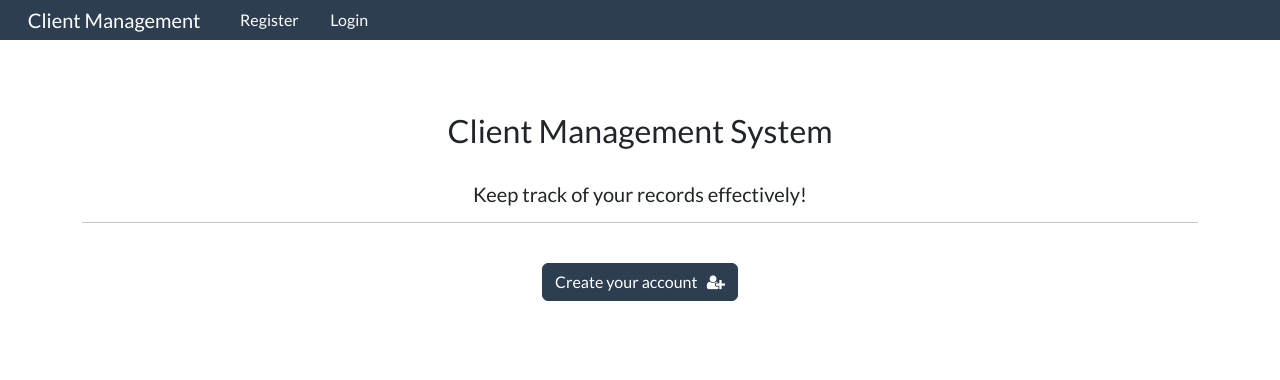
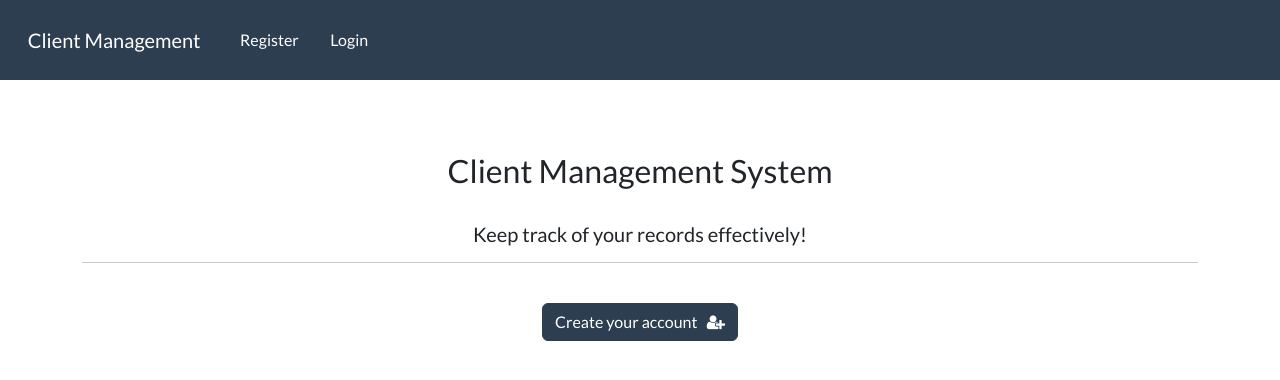
Before and after one commit to Dhruv593/Client-Management-System, a Django app: page / in a window 1280 px wide. Shown: the top 380 px of the page. Run offline with Django 5.2, Linux system fonts and the light colour scheme.

Commit message:
initial commit

```diff
--- a/static/css/styles.css
+++ b/static/css/styles.css
@@ -5,7 +5,7 @@
 }
 
 .nav{
-    padding: 0 20px;
+    padding: 20px 20px;
 }
 
 .form-layout {
```
Also changed, not shown: db.sqlite3.
